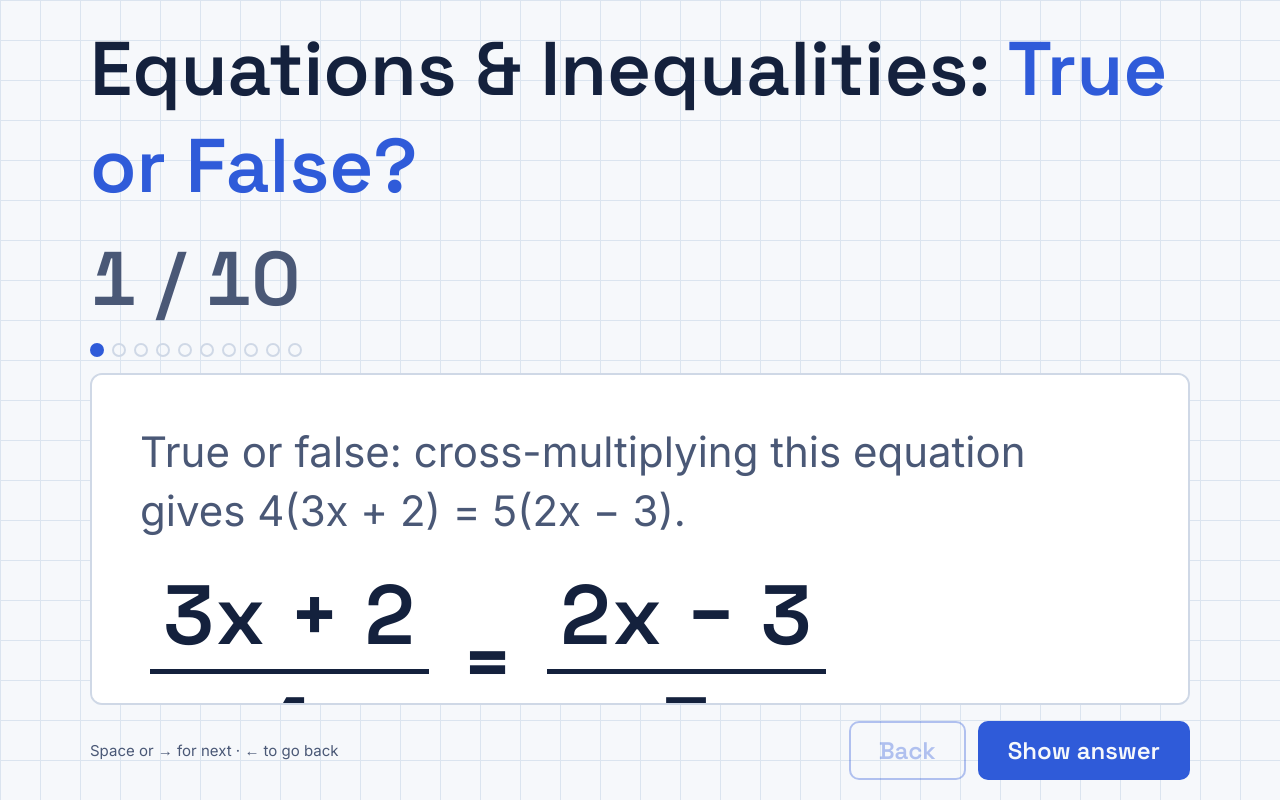
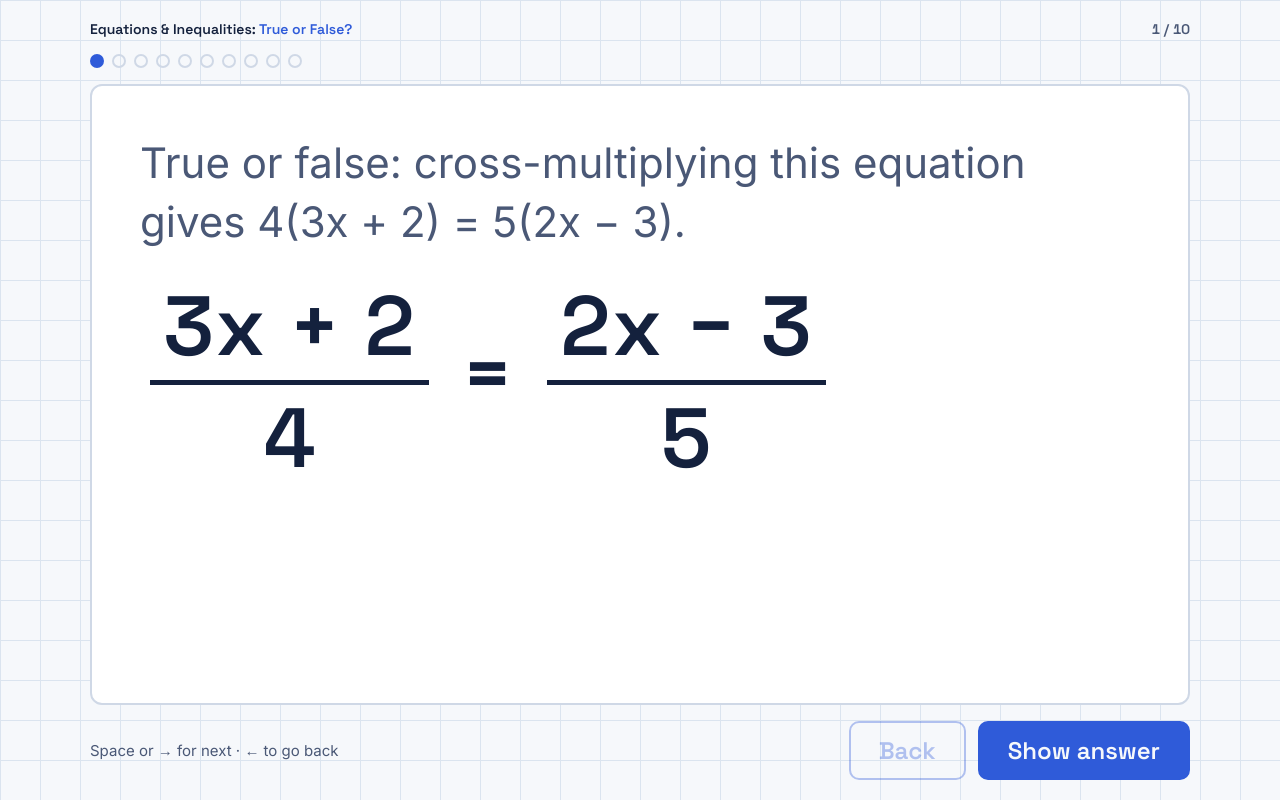
Before and after one commit to perbrown/perbrown.github.io, a plain HTML site: page ProportionalTrueFalse.html in a window 1280 px wide. Drawn offline with Linux system fonts and the light colour scheme.

Commit message:
Change font size for title and counter to 14px

```diff
--- a/ProportionalTrueFalse.html
+++ b/ProportionalTrueFalse.html
@@ -1,3 +1,4 @@
+
 <!doctype html>
 <html lang="en">
 <head>
@@ -90,14 +91,14 @@
   .title {
     font-family: var(--display);
     font-weight: 600;
-    font-size: clamp(34px, 6vw, 76px);
+    font-size: 14px;
     margin: 0;
   }
   .title span { color: var(--accent); }
   .counter {
     font-family: var(--display);
     font-weight: 600;
-    font-size: clamp(34px, 6vw, 76px);
+    font-size: 14px;
     font-variant-numeric: tabular-nums;
     color: var(--ink-soft);
   }
```
